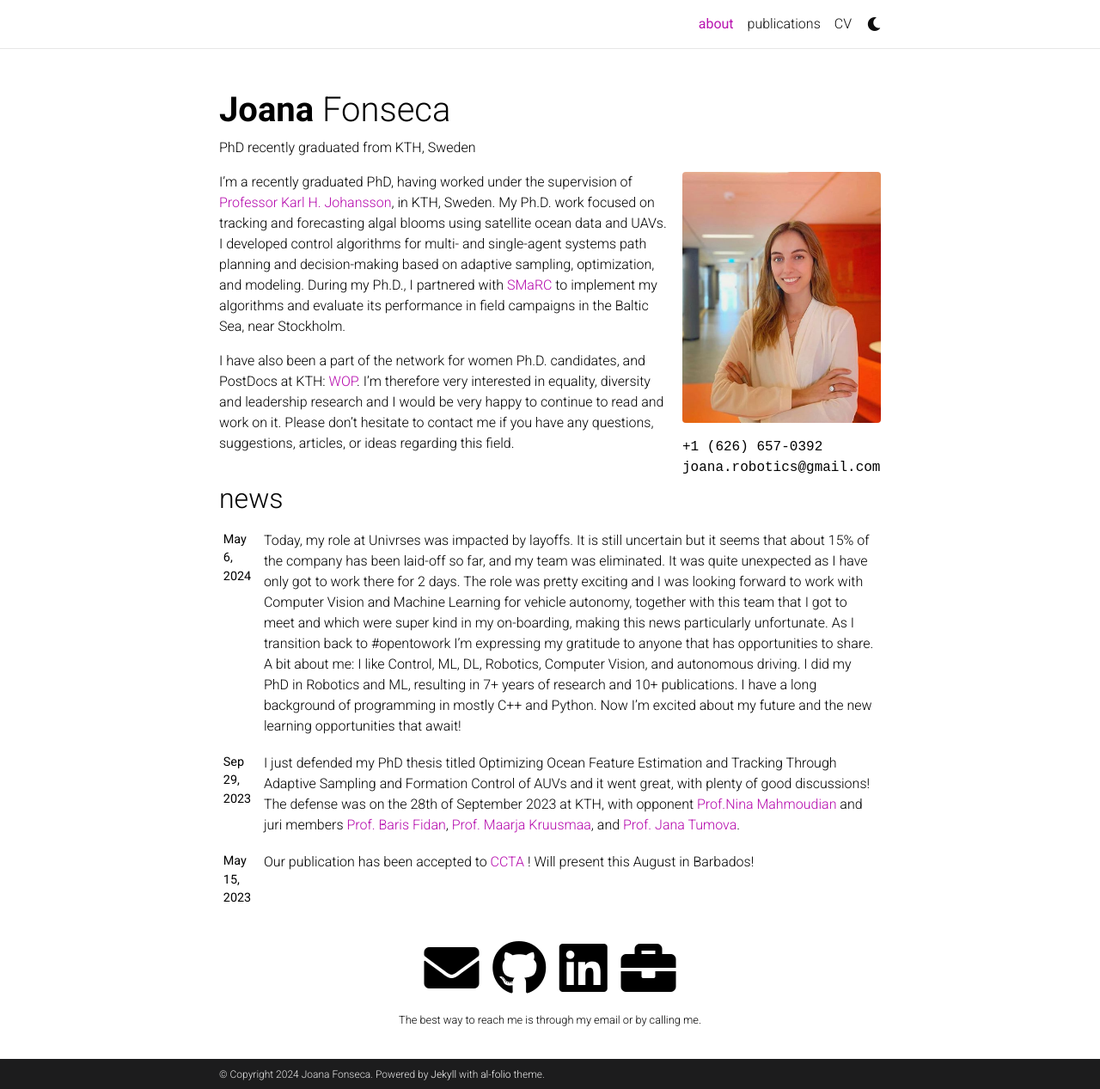
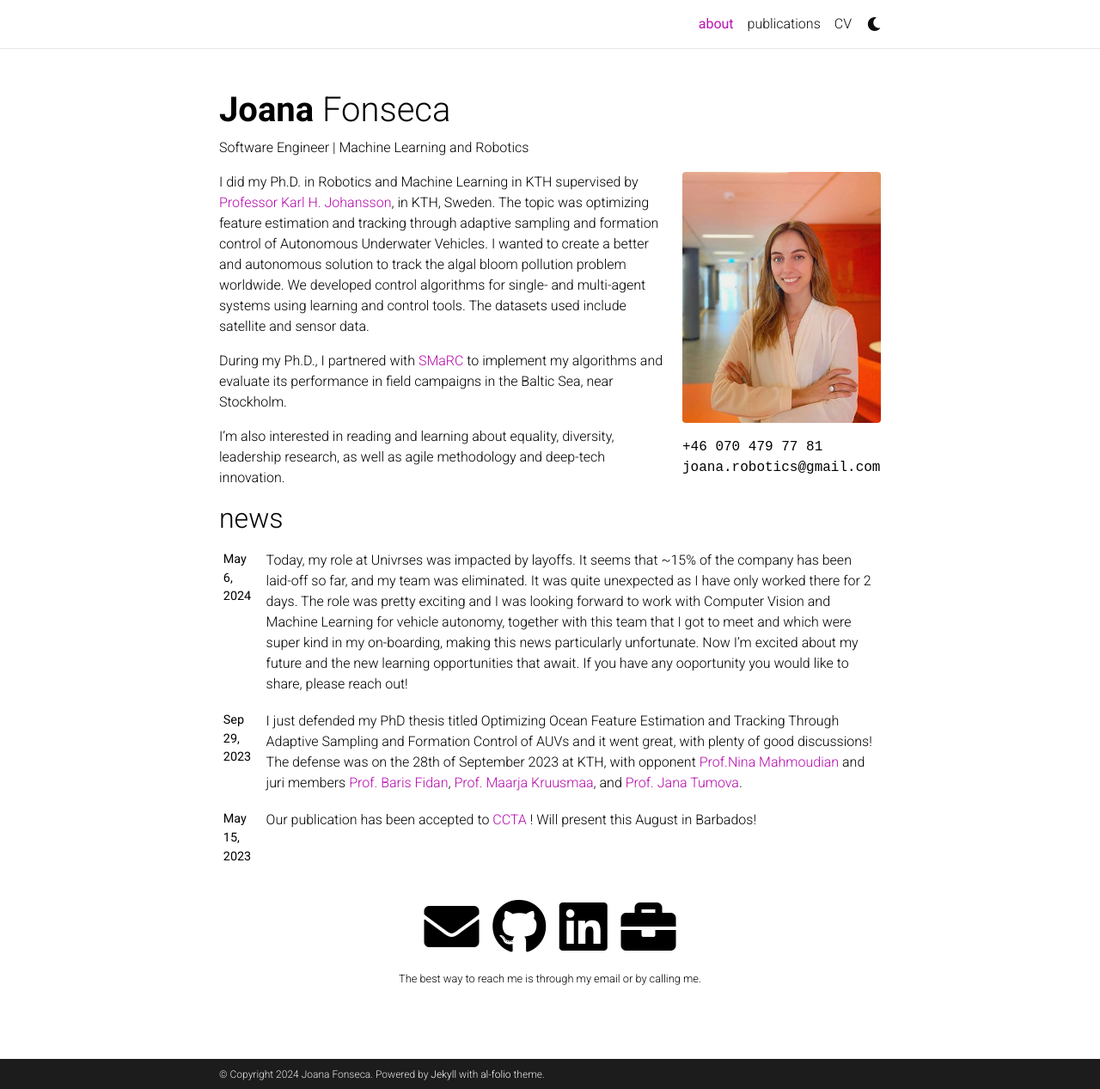
Before and after one commit to JoanaFonsec/JoanaFonsec.github.io, a Jekyll site: the page built from _pages/about.md, in a window 1280 px wide and 1267 px high. Shown: the whole window at 86% size. Built offline with Jekyll 4.4.1, drawn with Linux system fonts in a browser that asks for light colours; full-size pictures stand in for the smaller copies a plugin makes; comment, search, counter and statistics services are not loaded; a style sheet for code colours, icons or effects is not loaded.

Commit message:
updt: news on jobless

```diff
--- a/_pages/about.md
+++ b/_pages/about.md
@@ -2,13 +2,13 @@
 layout: about
 title: about
 permalink: /
-subtitle: PhD recently graduated from KTH, Sweden
+subtitle: Software Engineer | Machine Learning and Robotics
 
 profile:
   align: right
   image: prof_pic.jpg
   address: >
-    <p>+1 (626) 657-0392</p>
+    <p>+46 070 479 77 81</p>
     <p>joana.robotics@gmail.com</p>
 # <p>LA, California </p>
 
@@ -17,9 +17,9 @@ selected_papers: false # includes a list of papers marked as "selected={true}"
 social: true  # includes social icons at the bottom of the page
 ---
 
-I'm a recently graduated PhD, having worked under the supervision of <a href="https://people.kth.se/~kallej/" target="_blank">Professor Karl H. Johansson</a>, in KTH, Sweden.
-My Ph.D. work focused on tracking and forecasting algal blooms using satellite ocean data and UAVs.
-I developed control algorithms for multi- and single-agent systems path planning and decision-making based on adaptive sampling, optimization, and modeling.
+I did my Ph.D. in Robotics and Machine Learning in KTH supervised by <a href="https://people.kth.se/~kallej/" target="_blank">Professor Karl H. Johansson</a>, in KTH, Sweden.
+The topic was optimizing feature estimation and tracking through adaptive sampling and formation control of Autonomous Underwater Vehicles. I wanted to create a better and autonomous solution to track the algal bloom pollution problem worldwide. We developed control algorithms for single- and multi-agent systems using learning and control tools. The datasets used include satellite and sensor data.
+
 During my Ph.D., I partnered with <a href="https://smarc.se/" target="_blank">SMaRC</a> to implement my algorithms and evaluate its performance in field campaigns in the Baltic Sea, near Stockholm.
 
-I have also been a part of the network for women Ph.D. candidates, and PostDocs at KTH: <a href="https://www.kth.se/blogs/wop/" target="_blank">WOP</a>. I'm therefore very interested in equality, diversity and leadership research and I would be very happy to continue to read and work on it. Please don't hesitate to contact me if you have any questions, suggestions, articles, or ideas regarding this field.
+I'm also interested in reading and learning about equality, diversity, leadership research, as well as agile methodology and deep-tech innovation.
```
Also changed, not shown: _news/announcement_2.md (+3 -7 lines).
